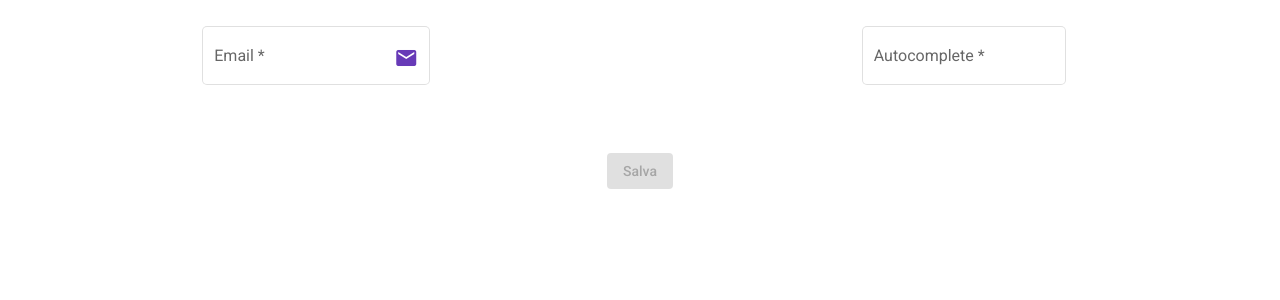
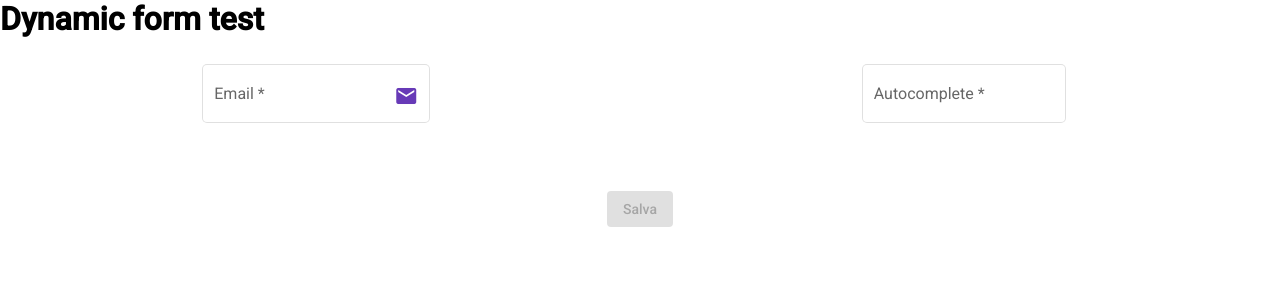
Before and after one commit to mantox74/form-dynamic-test, an Angular app: page / in a window 1280 px wide. Shown: the top 300 px of the page. Built offline with nearby package versions, Linux system fonts and the light colour scheme.

Commit message:
- creato title per form

```diff
--- a/src/app/components/forms/forms.component.ts
+++ b/src/app/components/forms/forms.component.ts
@@ -18,6 +18,13 @@ export class FormsComponent implements OnInit {
    */
   get showTitle(): boolean {
     return !!this.jsonConfig && !!this.jsonConfig.title?.length;
+  }
+
+  /**
+   * get title
+   */
+  get title(): string {
+    return !!this.jsonConfig && this.jsonConfig.title;
   }
 
   options: string[] = ["Uno", "Due", "Tre"];
```
